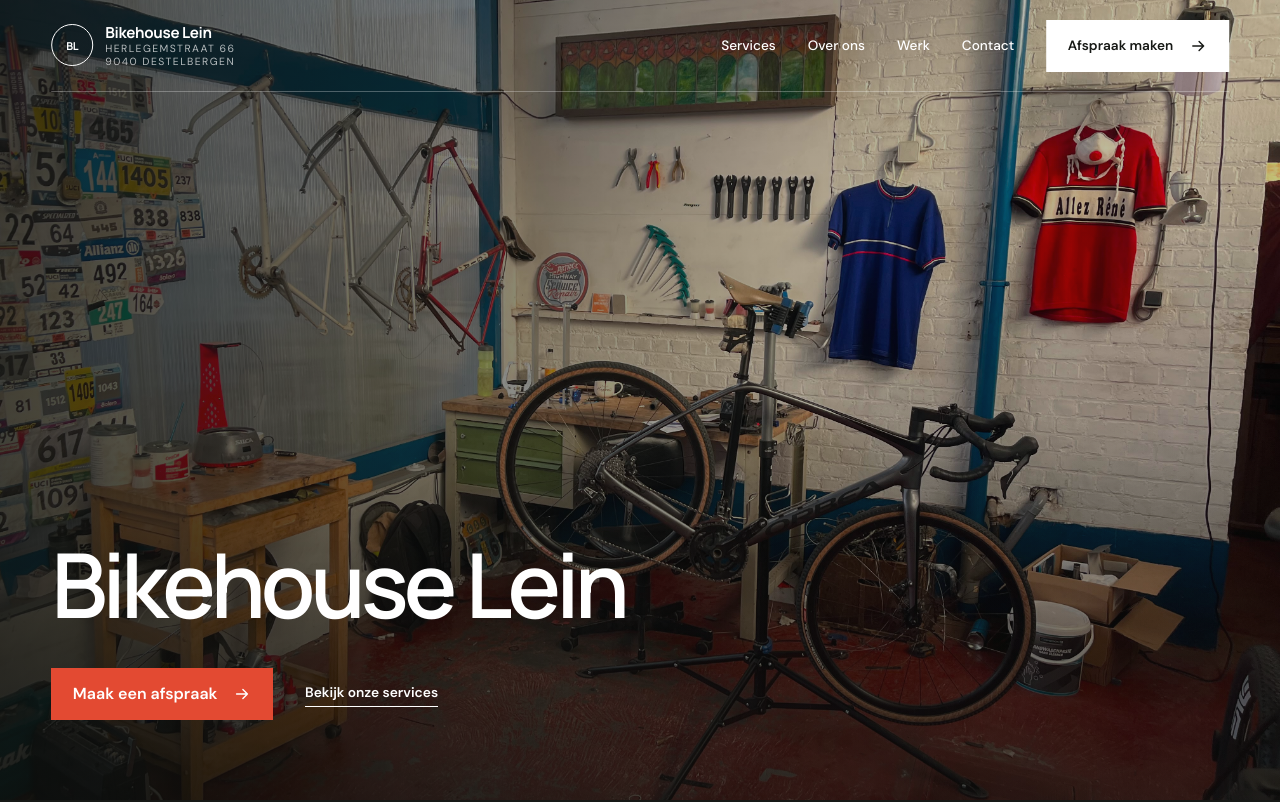
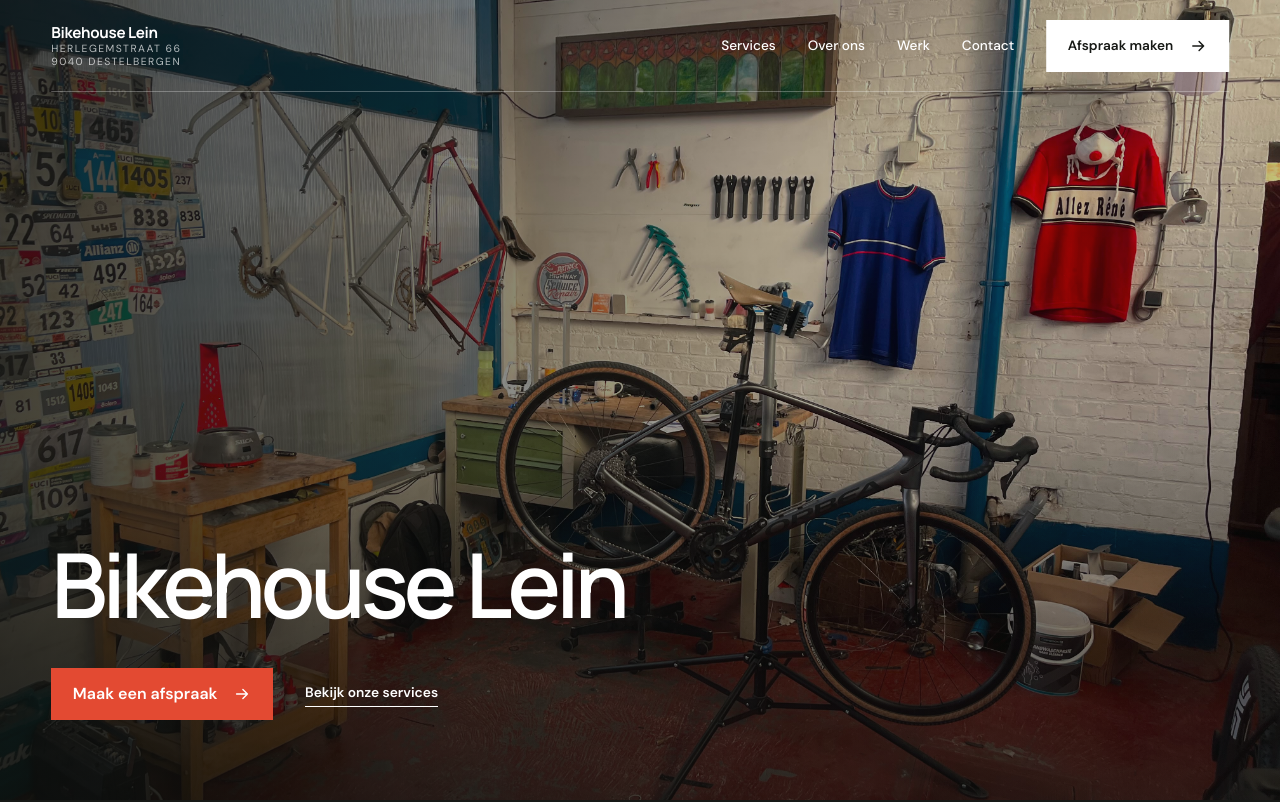
Before and after one commit to simonbwone101/fietsherstel-website, a React (Vite) app: page / in a window 1280 px wide. Shown: the top 802 px of the page. Built offline with nearby package versions, Linux system fonts and the light colour scheme.

Commit message:
Update App.tsx

```diff
--- a/src/App.tsx
+++ b/src/App.tsx
@@ -83,9 +83,6 @@ export default function App() {
           onClick={closeMenu}
           aria-label="Bikehouse Lein, naar home"
         >
-          <span className="brand-mark" aria-hidden="true">
-            BL
-          </span>
           <span>
             <strong>Bikehouse Lein</strong>
             <small>Herlegemstraat 66</small>
```
